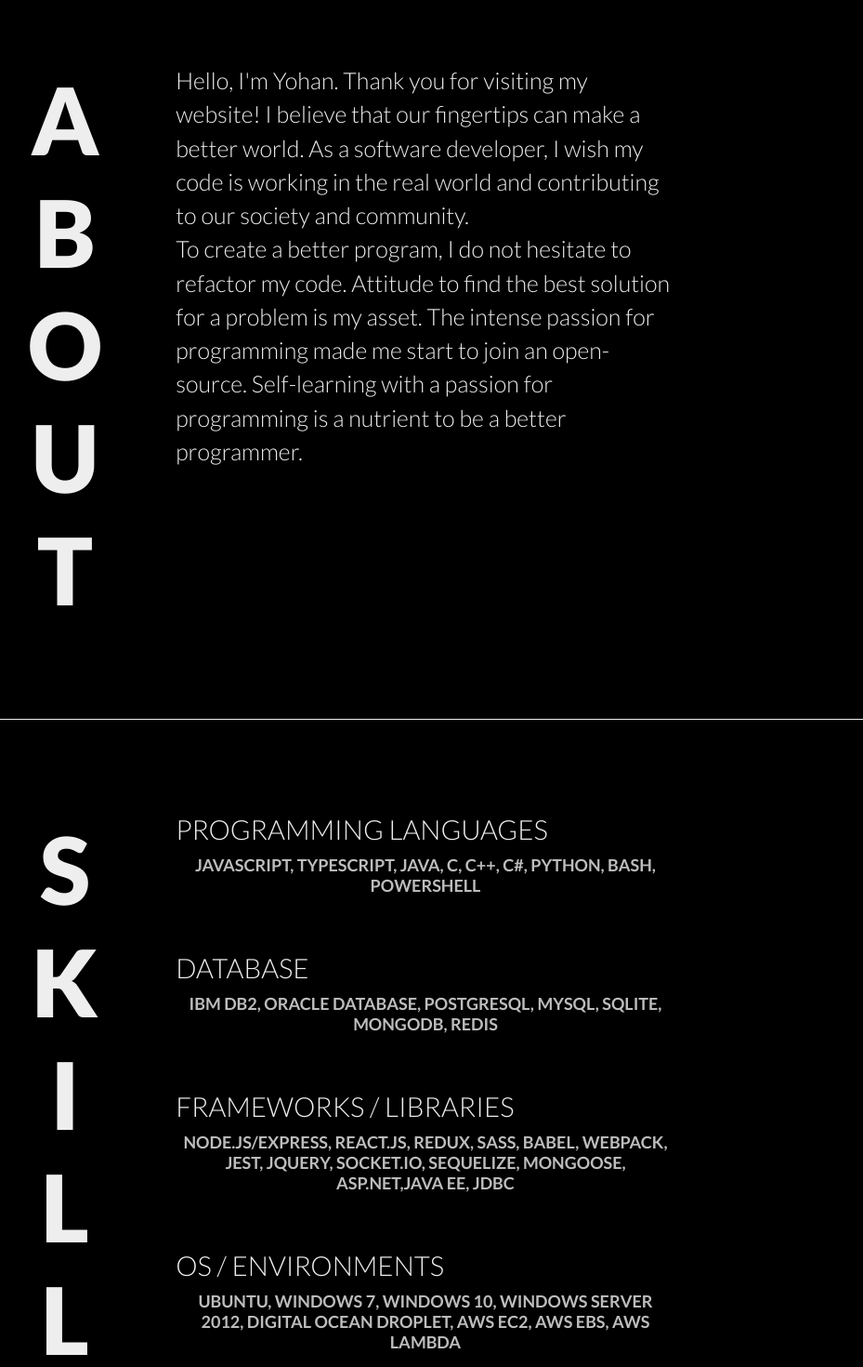
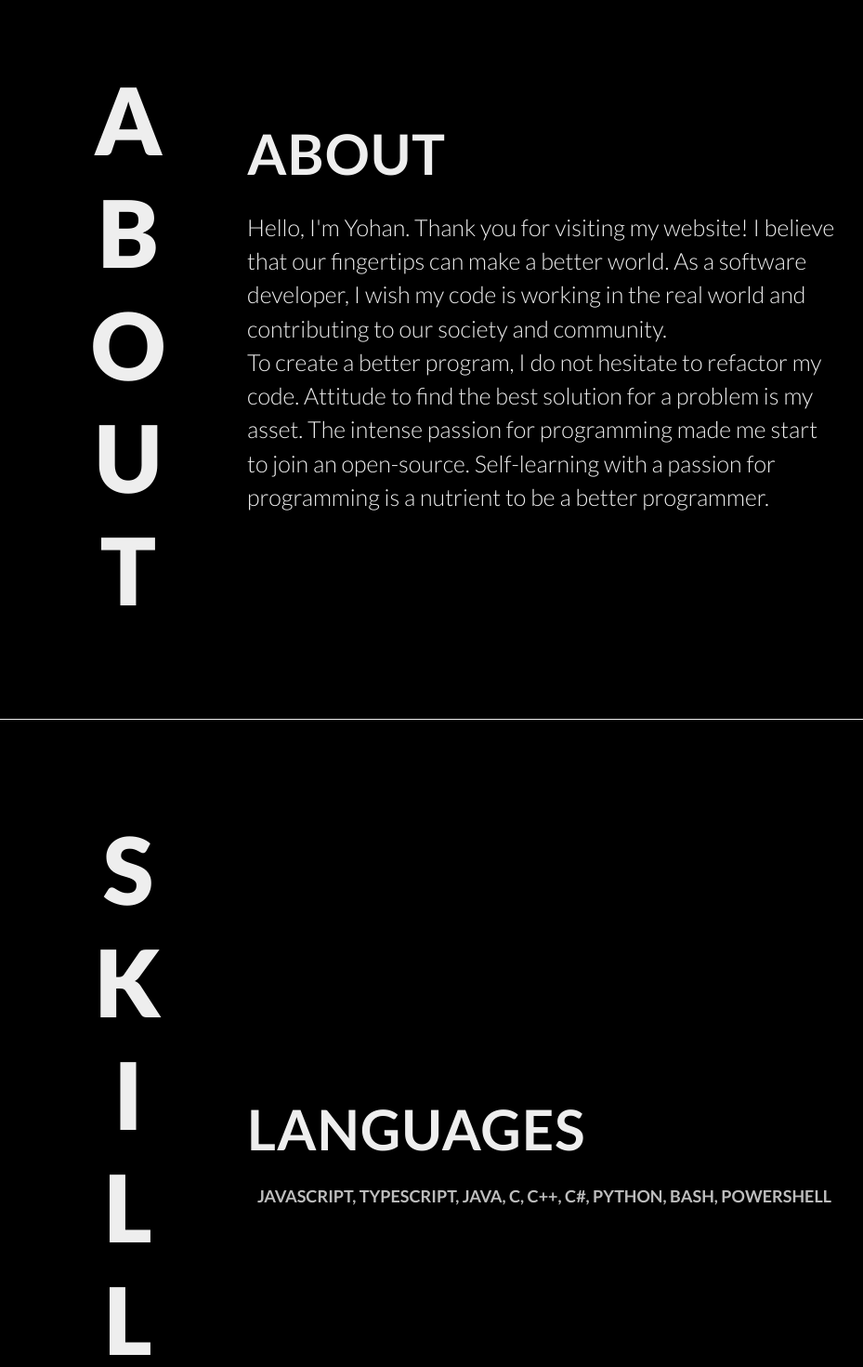
Before and after one commit to cyh0968/portfolio-website, a Next.js app: page / in a window 1280 px wide. Shown: the part 880-2350 px from the top of the page at 93% size, without its empty margins (182-1111 px from the left). Built offline with nearby package versions, Linux system fonts and the light colour scheme.

Commit message:
refactor: added section component from duplicated code and refactored component with section component

```diff
--- /dev/null
+++ b/components/section/index.js
@@ -0,0 +1 @@
+export { default as Section } from './section.component';
--- /dev/null
+++ b/components/section/section.component.jsx
@@ -0,0 +1,17 @@
+import styles from './section.module.scss';
+
+function Section({ leftHeading, rightHeading, children }) {
+    return (
+        <section className={styles.section}>
+            <div className={styles.sectionLeft}>
+                <h1 className={styles.leftHeading}>{leftHeading}</h1>
+            </div>
+            <div className={styles.sectionRight}>
+                <h2 className={styles.rightHeading}>{rightHeading}</h2>
+                {children}
+            </div>
+        </section>
+    );
+}
+
+export default Section;
--- /dev/null
+++ b/components/section/section.module.scss
@@ -0,0 +1,43 @@
+/* Section */
+.section {
+    display: flex;
+    flex-direction: row;
+    justify-content: center;
+    align-items: center;
+    padding-bottom: 5rem;
+    margin-bottom: 5rem;
+    border-bottom: solid 1px var(--white);
+}
+
+.sectionLeft {
+    width: 20%;
+    display: flex;
+    justify-content: center;
+}
+
+.sectionRight {
+    width: 50%;
+}
+
+.leftHeading {
+    color: var(--white);
+    font-weight: 900;
+    font-size: 5rem;
+    word-spacing: 4px;
+    letter-spacing: 1px;
+    writing-mode: vertical-lr;
+    text-orientation: upright;
+    text-transform: uppercase;
+}
+
+.rightHeading {
+    margin-top: 0;
+    margin-bottom: 1.25rem;
+    color: var(--white);
+    font-size: 3rem;
+    font-weight: 700;
+    word-spacing: 4px;
+    letter-spacing: 1px;
+    text-align: left;
+    text-transform: uppercase;
+}
--- a/pages/index.jsx
+++ b/pages/index.jsx
@@ -3,6 +3,7 @@ import Image from 'next/image';
 import styles from './index.module.scss';
 import utilStyles from '../styles/utils.module.scss';
 import { Layout } from '../components/layout';
+import { Section } from '../components/section';
 
 function Homepage() {
     return (
@@ -28,73 +29,49 @@ function Homepage() {
                     </span>
                 </div>
             </div>
-            <section className={utilStyles.section}>
-                <div className={utilStyles.sectionContent}>
-                    <div className={utilStyles.sectionLeft}>
-                        <h1 className={utilStyles.sectionTitle}>About</h1>
-                    </div>
 
-                    <div className={utilStyles.sectionRight}>
+            <Section leftHeading="About" rightHeading="About">
                 <div className={utilStyles.content}>
                     <p className={utilStyles.long}>
-                                Hello, I'm Yohan. Thank you for visiting my website! I believe that our fingertips can
-                                make a better world. As a software developer, I wish my code is working in the real
-                                world and contributing to our society and community.
+                        Hello, I'm Yohan. Thank you for visiting my website! I believe that our fingertips can make a
+                        better world. As a software developer, I wish my code is working in the real world and
+                        contributing to our society and community.
                     </p>
                     <p className={utilStyles.long}>
-                                To create a better program, I do not hesitate to refactor my code. Attitude to find the
-                                best solution for a problem is my asset. The intense passion for programming made me
-                                start to join an open-source. Self-learning with a passion for programming is a nutrient
-                                to be a better programmer.
+                        To create a better program, I do not hesitate to refactor my code. Attitude to find the best
+                        solution for a problem is my asset. The intense passion for programming made me start to join an
+                        open-source. Self-learning with a passion for programming is a nutrient to be a better
+                        programmer.
                     </p>
                 </div>
-                    </div>
-                </div>
-            </section>
-
-            <section className={utilStyles.section}>
-                <div className={utilStyles.sectionContent}>
-                    <div className={utilStyles.sectionLeft}>
-                        <h1 className={utilStyles.sectionTitle}>Skills</h1>
-                    </div>
-
-                    <div className={utilStyles.sectionRight}>
-                        <div className={utilStyles.content}>
-                            <h3 className={utilStyles.headingLg}>Programming Languages</h3>
+            </Section>
+            <Section leftHeading="Skills" rightHeading="Languages">
                 <h4 className={utilStyles.headingMd}>
                     JavaScript, Typescript, Java, C, C++, C#, Python, Bash, Powershell
                 </h4>
-                        </div>
-                        <div className={utilStyles.content}>
-                            <h3 className={utilStyles.headingLg}>Database</h3>
+            </Section>
+            <Section leftHeading="Skills" rightHeading="Databases">
                 <h4 className={utilStyles.headingMd}>
                     IBM DB2, Oracle Database, PostgreSQL, MySQL, SQLite, MongoDB, Redis
                 </h4>
-                        </div>
-                        <div className={utilStyles.content}>
-                            <h3 className={utilStyles.headingLg}>Frameworks / Libraries</h3>
+            </Section>
+            <Section leftHeading="Skills" rightHeading="Frameworks/Libraries">
                 <h4 className={utilStyles.headingMd}>
-                                Node.js/express, React.js, Redux, SASS, Babel, Webpack, Jest, jQuery, Socket.io,
-                                Sequelize, Mongoose, ASP.net,Java EE, JDBC
+                    Node.js/express, React.js, Redux, SASS, Babel, Webpack, Jest, jQuery, Socket.io, Sequelize,
+                    Mongoose, ASP.net,Java EE, JDBC
                 </h4>
-                        </div>
-                        <div className={utilStyles.content}>
-                            <h3 className={utilStyles.headingLg}>OS / Environments</h3>
+            </Section>
+            <Section leftHeading="Skills" rightHeading="OS/Environments">
                 <h4 className={utilStyles.headingMd}>
-                                Ubuntu, Windows 7, Windows 10, Windows Server 2012, Digital Ocean Droplet, AWS EC2, AWS
-                                EBS, AWS Lambda
+                    Ubuntu, Windows 7, Windows 10, Windows Server 2012, Digital Ocean Droplet, AWS EC2, AWS EBS, AWS
+                    Lambda
                 </h4>
-                        </div>
-
-                        <div className={utilStyles.content}>
-                            <h3 className={utilStyles.headingLg}>Tools</h3>
+            </Section>
+            <Section leftHeading="Skills" rightHeading="Tools">
                 <h4 className={utilStyles.headingMd}>
                     Nginx, Visual Studio, VSCode, IntelliJ, Eclipse, Figma, Postman, Visio, Trello
                 </h4>
-                        </div>
-                    </div>
-                </div>
-            </section>
+            </Section>
         </Layout>
     );
 }
```
Also changed, not shown: pages/project/index.jsx (+16 -36 lines). Lines whose indentation alone changed are shown as unchanged.
